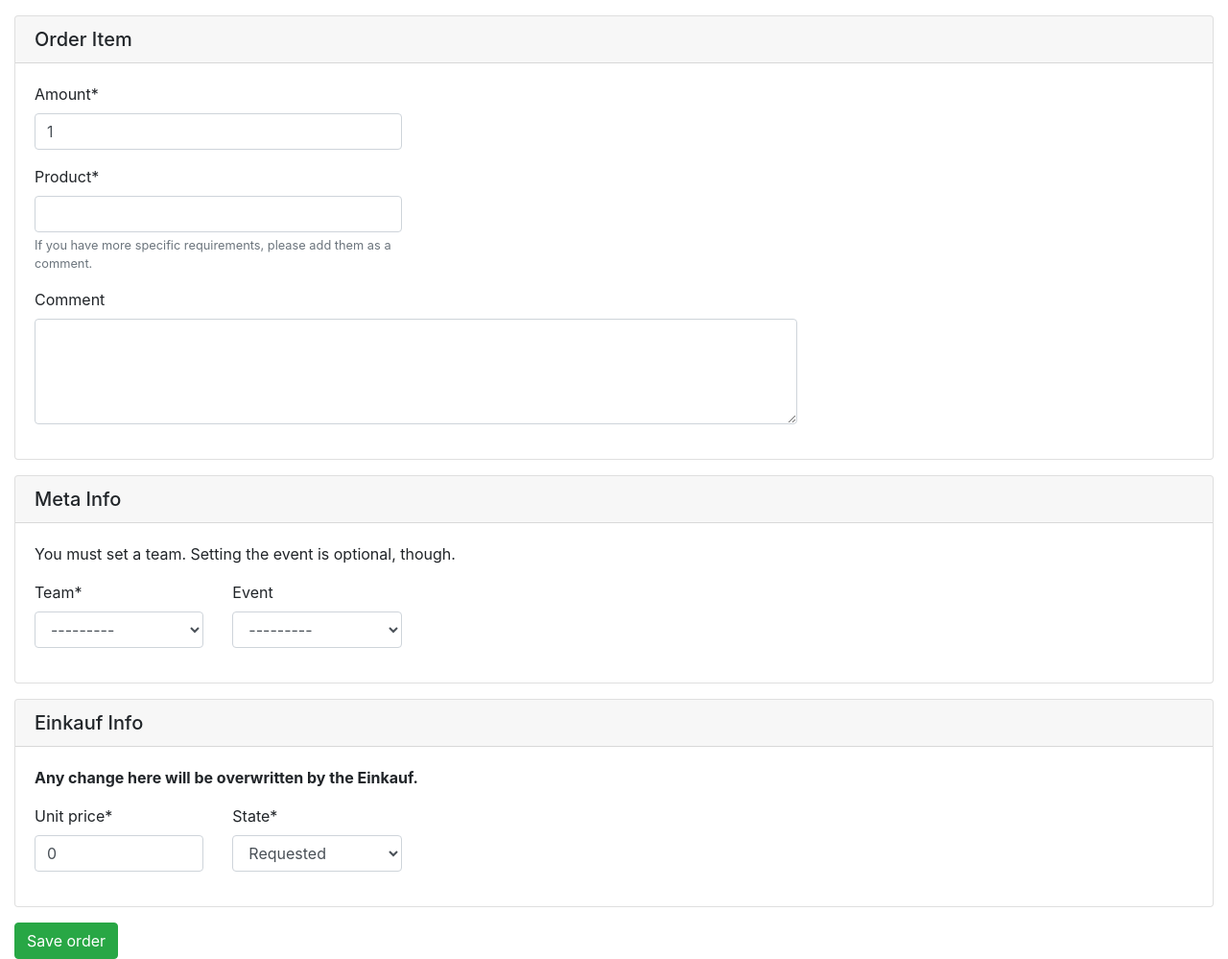
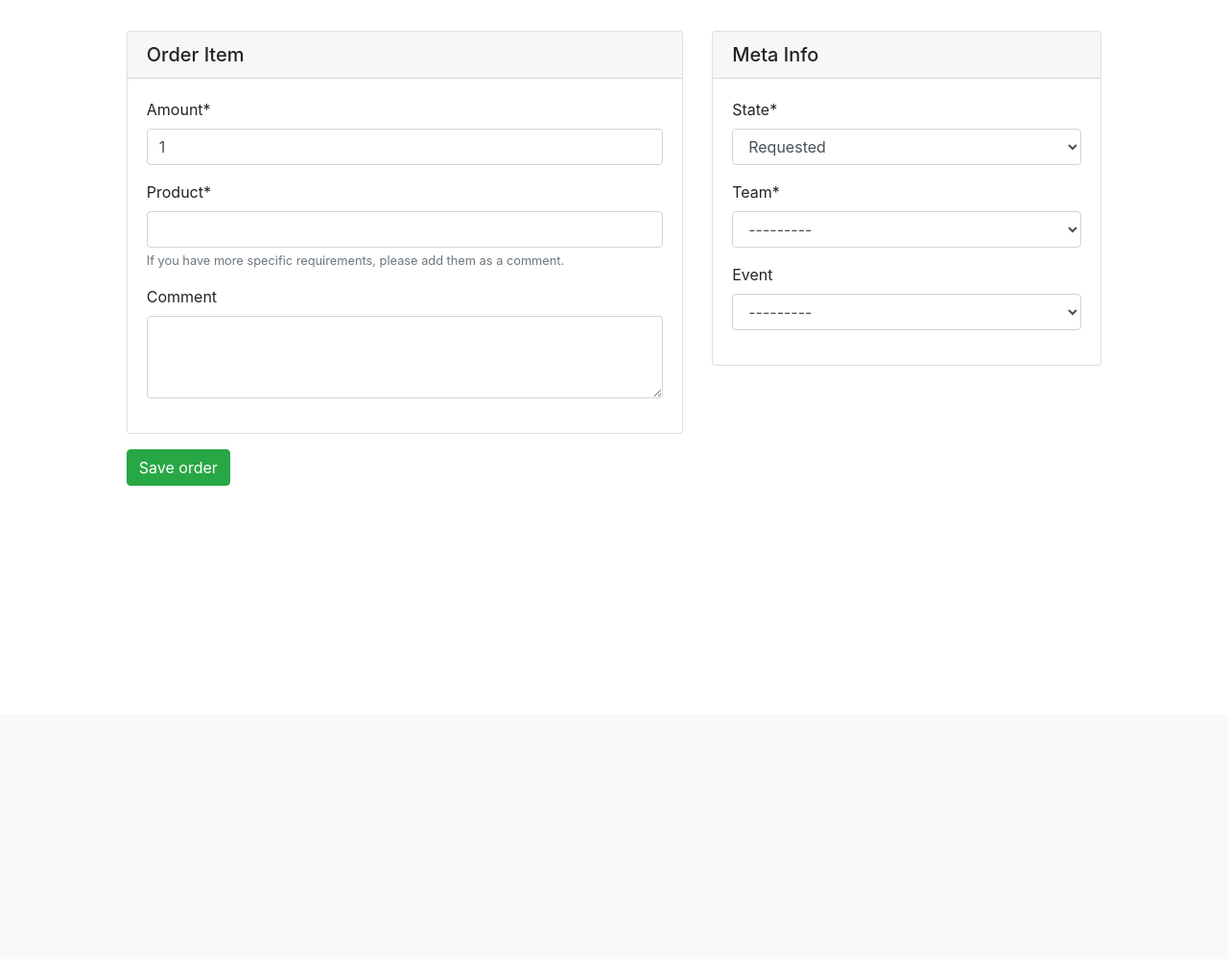
Before and after one commit to c3loc/squirrel, a Django app: page /orders/new in a window 1280 px wide. Shown: the part 56-1055 px from the top of the page at 96% size. After the commit the page ends 562 px from the top, so only its background shows below. Run offline with Django 3.2, Linux system fonts and the light colour scheme; the visitor is signed in with stand-in values (Sample User, id 1); data that the repository does not hold is empty; some libraries are stand-ins or nearby versions.

Commit message:
feat: update order frontend

```diff
--- a/src/squirrel/orders/forms.py
+++ b/src/squirrel/orders/forms.py
@@ -11,7 +11,6 @@ class OrderForm(forms.ModelForm):
         my_states = kwargs.pop("states")
         super(OrderForm, self).__init__(*args, **kwargs)
 
-        self.fields["team"] = ModelChoiceField(queryset=my_teams.order_by("name"))
         self.fields["product"] = ModelChoiceField(
             to_field_name="name",
             queryset=Product.objects.all().order_by("name"),
@@ -25,8 +24,10 @@ class OrderForm(forms.ModelForm):
         ].help_text = (
             "If you have more specific requirements, please add them as a comment."
         )
+
+        self.fields["state"] = ChoiceField(choices=my_states)
+        self.fields["team"] = ModelChoiceField(queryset=my_teams.order_by("name"))
         self.fields["event"].queryset = self.fields["event"].queryset.order_by("name")
-        self.fields["state"] = ChoiceField(choices=my_states)
 
     class Meta:
         model = Order
@@ -35,13 +36,12 @@ class OrderForm(forms.ModelForm):
             "product",
             "comment",
             "state",
-            "unit_price",
+            "team",
             "event",
-            "team",
         ]
 
         widgets = {
-            "comment": forms.Textarea(attrs={"rows": 4, "cols": 15}),
+            "comment": forms.Textarea(attrs={"rows": 3, "cols": 30}),
         }
 
 
--- a/src/templates/order.html
+++ b/src/templates/order.html
@@ -5,39 +5,48 @@
 {% block title %}Squirrel | Order{% endblock %}
 
 {% block content %}
+<div class="row m-3 justify-content-center">
   <form method="post">
     {% csrf_token %}
+    <div class="row mb-3">
+      <div class="col-md-7">
         <div class="card mt-3">
           <h5 class="card-header">Order Item</h5>
           <div class="card-body">
             <div class="row">
-          <div class="col-sm-6 col-md-4">
+              <div class="col-12">
                   {{ form.amount|as_crispy_field }}
               </div>
             </div>
             <div class="row">
-          <div class="col-sm-6 col-md-4">
+              <div class="col-12">
                 {{ form.product|as_crispy_field }}
               </div>
             </div>
             <div class="row">
-          <div class="col-sm-8">
+              <div class="col-12">
                 {{ form.comment|as_crispy_field }}
               </div>
             </div>
           </div>
         </div>
+      </div>
+      <div class="col-md-5">
         <div class="card mt-3">
           <h5 class="card-header">Meta Info</h5>
           <div class="card-body">
-        <p class="card-text">You must set a team. Setting the event is optional, though.</p>
             <div class="row">
-          <div class="col-12 col-sm-6 col-md-4 col-lg-2">
+              <div class="col-12">
+                <div class="form-group">
+                  {{ form.state|as_crispy_field }}
+                </div>
+              </div>
+              <div class="col-12">
                 <div class="form-group">
                   {{ form.team|as_crispy_field }}
                 </div>
               </div>
-          <div class="col-12 col-sm-6 col-md-4 col-lg-2">
+              <div class="col-12">
                 <div class="form-group">
                   {{ form.event|as_crispy_field }}
                 </div>
@@ -45,24 +54,9 @@
             </div>
           </div>
         </div>
-    <div class="card mt-3 mb-3">
-      <h5 class="card-header">Einkauf Info</h5>
-      <div class="card-body">
-        <p class="card-text"><strong>Any change here will be overwritten by the Einkauf.</strong></p>
-        <div class="row">
-          <div class="col-12 col-sm-6 col-md-4 col-lg-2">
-            <div class="form-group">
-              {{ form.unit_price|as_crispy_field }}
-            </div>
-          </div>
-          <div class="col-12 col-sm-6 col-md-4 col-lg-2">
-            <div class="form-group">
-              {{ form.state|as_crispy_field }}
-            </div>
-          </div>
-        </div>
       </div>
     </div>
     <button type="submit" class="btn btn-success">Save order</button>
   </form>
+</div>
 {% endblock %}
```
Also changed, not shown: src/squirrel/orders/tests/testForms.py (+0 -18 lines), src/squirrel/orders/tests/testView.py (+1 -1 lines). Lines whose indentation alone changed are shown as unchanged.
